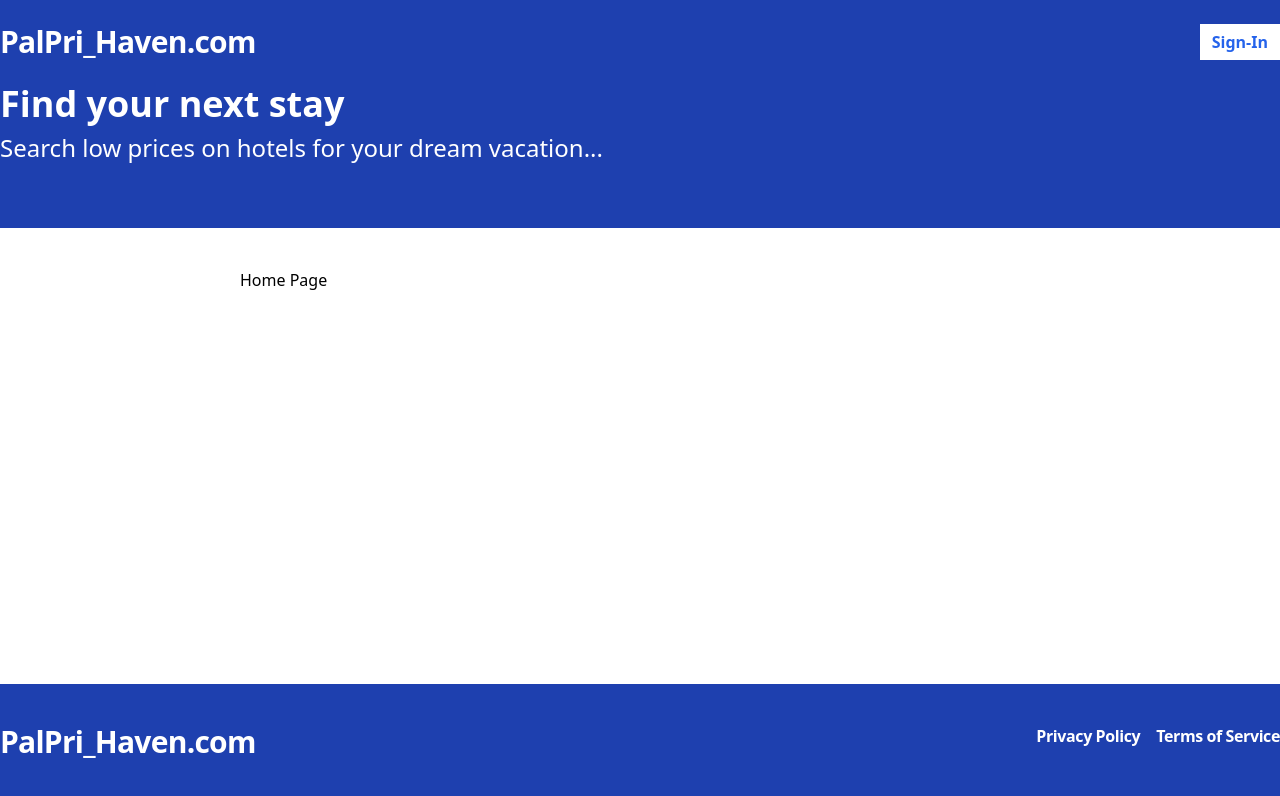
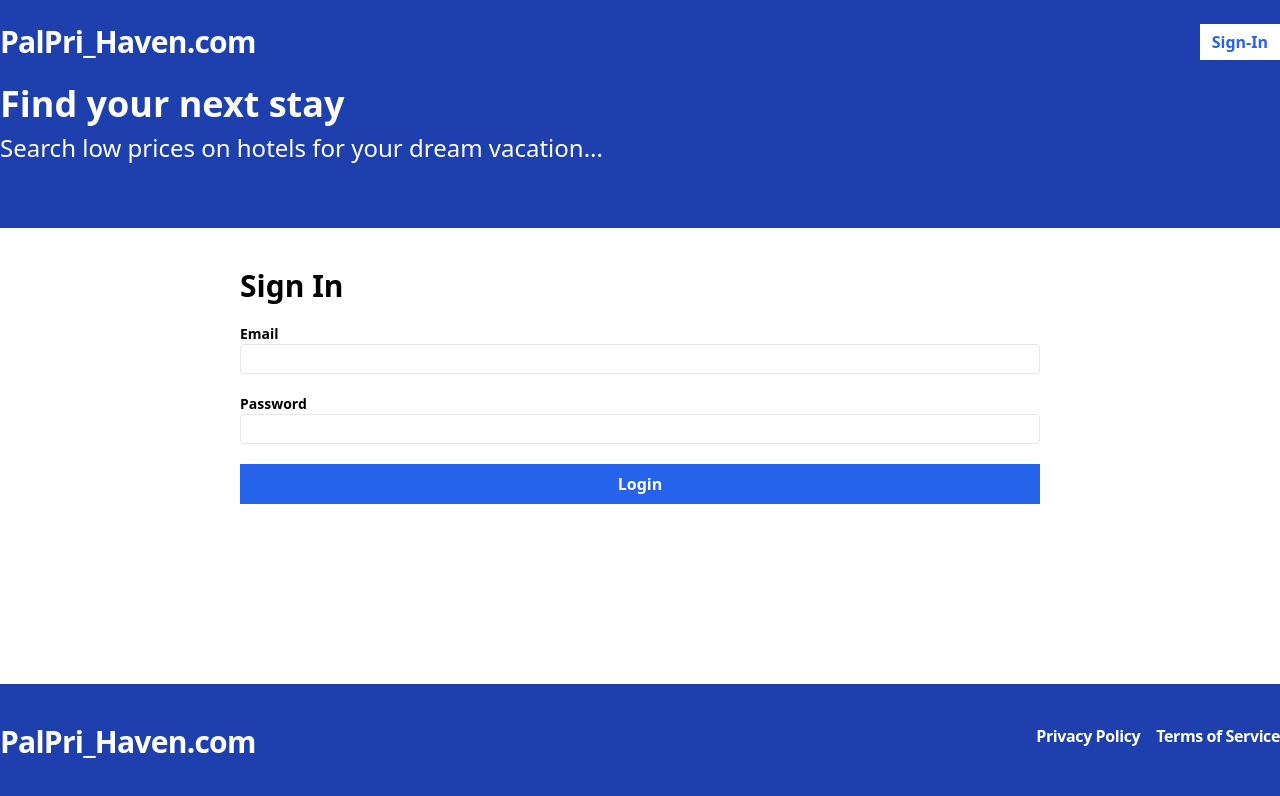
Before and after one commit to palakknows/PalPri_Haven, a React (Vite) app in the folder frontend/: page /sign-in in a window 1280 px wide. Before the commit this address led to /. Shown: the top 796 px of the page. Built offline with nearby package versions, Linux system fonts and the light colour scheme; no server answers.

Commit message:
this is commit

```diff
--- a/frontend/src/App.tsx
+++ b/frontend/src/App.tsx
@@ -6,6 +6,7 @@ import {
 } from "react-router-dom";
 import Layout from "./layouts/Layout";
 import Register from "./pages/Register";
+import SignIn from "./pages/SignIn";
 
 
 function App() {
@@ -24,6 +25,16 @@ function App() {
         <Register/>
         </Layout>} />
 
+        <Route path="/sign-in"
+        element={
+          <Layout>
+          <SignIn/>
+          </Layout>
+          }
+          />
+
+
+
         <Route path="*" element={<Navigate to="/" />} />
       </Routes>
     </Router>
--- a/frontend/src/api-client.ts
+++ b/frontend/src/api-client.ts
@@ -1,6 +1,7 @@
 import { RegisterFormData } from "./pages/Register";
+import { SignInFormData } from "./pages/SignIn";
 
-const API_BASE_URL = import.meta.env.VITE_API_BASE_URL|| "";
+const API_BASE_URL = import.meta.env.VITE_API_BASE_URL || "";
 //addded to correct mistake
 export { API_BASE_URL };
 export const register = async (formData: RegisterFormData) => {
@@ -20,6 +21,23 @@ export const register = async (formData: RegisterFormData) => {
     }
 
 };
+
+export const signIn = async (formData: SignInFormData) => {
+const response = await fetch(`${API_BASE_URL}/api/auth/login`, {
+method: "POST",
+credentials: "include",
+headers: {
+"Content-Type": "application/json",
+},
+body: JSON.stringify(formData),
+});
+const body= await response.json();
+if (!response.ok) {
+    throw new Error(body.message);
+}
+return body;
+}
+
 export const validateToken=async()=>{
     const response= await fetch(`${API_BASE_URL}/api/auth/validate-token`,{
         credentials:"include"
--- a/frontend/src/components/Header.tsx
+++ b/frontend/src/components/Header.tsx
@@ -1,5 +1,7 @@
 import { Link } from 'react-router-dom';
+import { useAppContext } from '../contexts/AppContext';
 const Header=() =>{
+    const {isLoggedIn}= useAppContext();
     return (
         //padding on the y axis of the value 6 flex adds bunch of space horizontally second div holds all the links
         <div className="bg-blue-800 py-6">
@@ -8,8 +10,15 @@ const Header=() =>{
                 <Link to="/">PalPri_Haven.com</Link>
                 </span>
                 <span className="flex space-x-2">
-                <Link to="/sign-in" className="flex bg-white items-center text-blue-600 px-3 font-bold hover:bg-gray-100 hover:text-green-500">
-                Sign-In</Link>
+
+
+                {isLoggedIn ?<>
+                <Link to="/my-bookings">My Bookings</Link>
+                <Link to="/my-hotels">My Hotels</Link>
+                <button>Sign out</button>
+                </>:<Link to="/sign-in" className="flex bg-white items-center text-blue-600 px-3 font-bold hover:bg-gray-100 hover:text-green-500">
+                Sign-In</Link>}
+
                 </span>
             </div>
         </div>
--- /dev/null
+++ b/frontend/src/pages/SignIn.tsx
@@ -0,0 +1,63 @@
+import { useForm } from "react-hook-form";
+import { useMutation } from "react-query";
+import { useNavigate } from "react-router-dom";
+import * as apiClient from "../api-client";
+import { useAppContext } from "../contexts/AppContext";
+
+
+export type SignInFormData = {
+    email: string;
+    password: string;
+};
+
+const SignIn = () => {
+const{showToast}=useAppContext();
+const navigate=useNavigate();
+
+const {register,formState:{errors},
+handleSubmit
+} = useForm<SignInFormData>();
+
+
+const mutation = useMutation(apiClient.signIn,{
+    onSuccess:async()=>{
+        showToast({message:"Sign in successful",type:"SUCCESS"});
+        //await queryClient.invalidateQueries("validateToken");
+        navigate("/");
+    },
+    onError:(error:Error)=>{
+        showToast({message:error.message,type:"ERROR"});
+    },
+});
+
+const onSubmit = handleSubmit((data)=>{
+    mutation.mutate(data);
+
+
+});
+
+
+    return(
+        <form className="flex flex-col gap-5" onSubmit={onSubmit}>
+            <h2 className="text-3xl font-bold ">Sign In</h2>
+
+            <label className="text-gray=700 text-sm font-bold">Email
+            <input type="email" className="border rounded w-full py-1 px-2 font-normal"
+            {...register("email",{required:"This field is required"})}></input>
+            {errors.email && (
+                <span className="text-red-500 text-sm">{errors.email.message}</span>)}
+            </label>
+
+            <label className="text-gray=700 text-sm font-bold">Password
+            <input type="password" className="border rounded w-full py-1 px-2 font-normal"
+            {...register("password",{required:"This field is required",minLength:{value:6,message:"Password should be atleast 6 characters"}})}></input>
+            {errors.password && (
+                <span className="text-red-500 text-sm">{errors.password.message}</span>)}
+            </label>
+
+            <button type="submit" className="bg-blue-600 text-white p-2 font-bold hover:bg-blue-200">Login</button>
+
+        </form>
+    )
+}
+export default SignIn;
```
Also changed, not shown: 1 other file (tests, documents, lock files or other folders).
